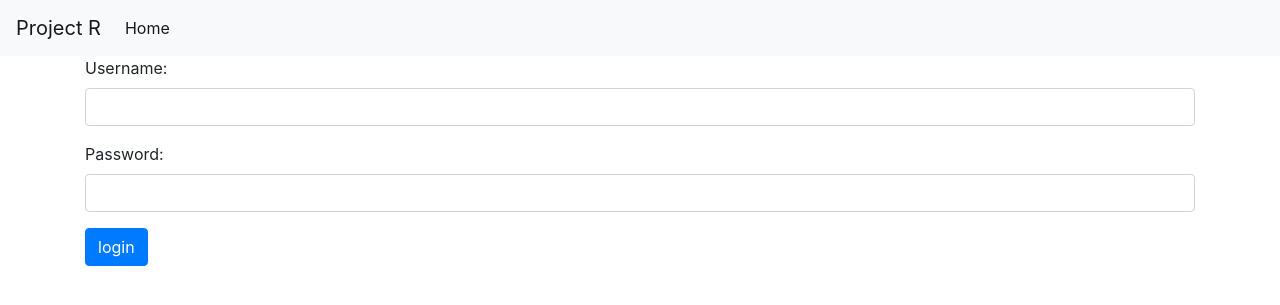
After one commit to abylai-m/Project_R, a Symfony app: template templates/security/login.html.twig in a window 1280 px wide. The commit adds this page. Shown: the top 305 px of the page. Run offline with Twig, Linux system fonts and the light colour scheme; the template is opened without the code that fills it, so the values that code supplies are empty; some libraries are stand-ins or nearby versions.

Commit message:
Add login page

```diff
--- a/templates/base.html.twig
+++ b/templates/base.html.twig
@@ -2,11 +2,37 @@
 <html>
     <head>
         <meta charset="UTF-8">
-        <title>{% block title %}Welcome!{% endblock %}</title>
-        {% block stylesheets %}{% endblock %}
+        <title>{% block title %}Welcome to Project R!{% endblock %}</title>
+
+        {% block stylesheets %}
+            <link rel="stylesheet" href="https://cdn.jsdelivr.net/npm/bootstrap@4.5.3/dist/css/bootstrap.min.css" integrity="sha384-TX8t27EcRE3e/ihU7zmQxVncDAy5uIKz4rEkgIXeMed4M0jlfIDPvg6uqKI2xXr2" crossorigin="anonymous">
+        {% endblock %}
     </head>
     <body>
-        {% block body %}{% endblock %}
-        {% block javascripts %}{% endblock %}
+        <nav class="navbar navbar-expand-lg navbar-light bg-light">
+            <a class="navbar-brand" href="#">Project R</a>
+            <button class="navbar-toggler" type="button" data-toggle="collapse" data-target="#navbarSupportedContent" aria-controls="navbarSupportedContent" aria-expanded="false" aria-label="Toggle navigation">
+                <span class="navbar-toggler-icon"></span>
+            </button>
+
+            <div class="collapse navbar-collapse" id="navbarSupportedContent">
+                <ul class="navbar-nav mr-auto">
+                    <li class="nav-item active">
+                        <a class="nav-link" href="#">Home <span class="sr-only">(current)</span></a>
+                    </li>
+                </ul>
+            </div>
+        </nav>
+
+        <main>
+            <div class="container">
+                {% block body %}{% endblock %}
+            </div>
+        </main>
+
+        {% block javascripts %}
+            <script src="https://code.jquery.com/jquery-3.5.1.slim.min.js" integrity="sha384-DfXdz2htPH0lsSSs5nCTpuj/zy4C+OGpamoFVy38MVBnE+IbbVYUew+OrCXaRkfj" crossorigin="anonymous"></script>
+            <script src="https://cdn.jsdelivr.net/npm/bootstrap@4.5.3/dist/js/bootstrap.bundle.min.js" integrity="sha384-ho+j7jyWK8fNQe+A12Hb8AhRq26LrZ/JpcUGGOn+Y7RsweNrtN/tE3MoK7ZeZDyx" crossorigin="anonymous"></script>
+        {% endblock %}
     </body>
 </html>
--- /dev/null
+++ b/templates/security/login.html.twig
@@ -0,0 +1,21 @@
+{%  extends 'base.html.twig' %}
+
+{% block title %} Login {% endblock %}
+
+{% block body %}
+    {% if error %}
+        <div>{{ error.messageKey|trans(error.messageData, 'security') }}</div>
+    {% endif %}
+
+    <form action="{{ path('app_login') }}" method="post">
+        <div class="form-group">
+            <label for="username">Username:</label>
+            <input type="text" class="form-control" id="username" name="_username" value="{{ last_username }}" />
+        </div>
+        <div class="form-group">
+            <label for="password">Password:</label>
+            <input type="password" class="form-control" id="password" name="_password" />
+        </div>
+        <button type="submit" class="btn btn-primary">login</button>
+    </form>
+{%  endblock %}
```
Also changed, not shown: src/Controller/SecurityController.php (added, +34 -0 lines).
